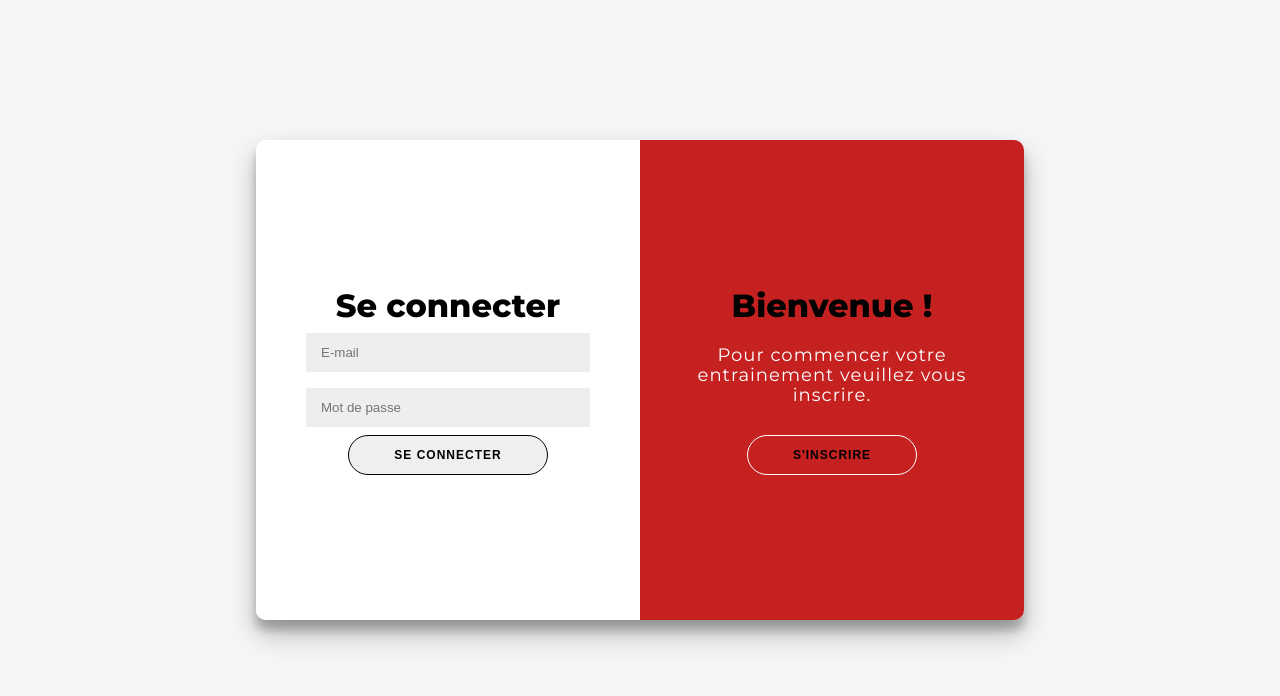
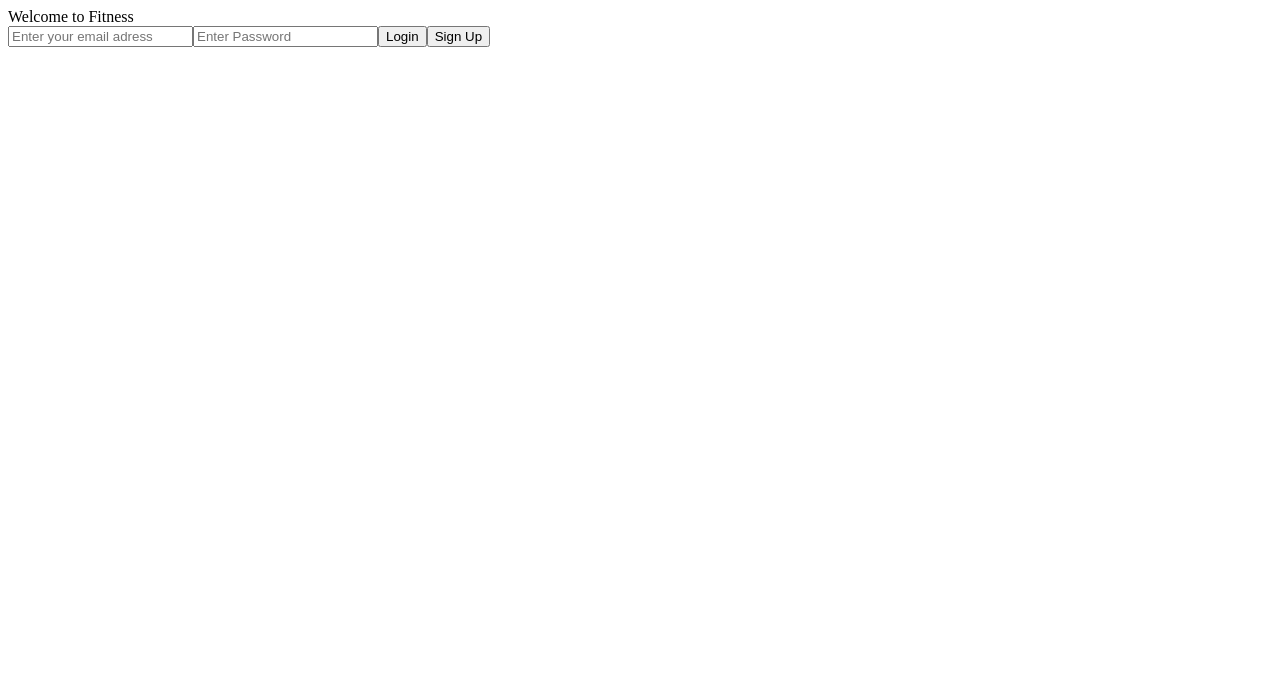
Before and after one commit to Anjara-org/fitness_front, a Next.js app: page / in a window 1280 px wide. Shown: the top 696 px of the page. Built offline with nearby package versions, Linux system fonts and the light colour scheme.

Commit message:
feat: navbar

```diff
--- a/package.json
+++ b/package.json
@@ -10,14 +10,18 @@
   },
   "dependencies": {
     "axios": "^1.6.7",
+    "bootstrap": "^5.3.2",
     "jquery": "^3.7.1",
     "js-cookie": "^3.0.5",
     "jsonwebtoken": "^9.0.2",
     "next": "14.1.0",
+    "next-auth": "^4.24.6",
     "react": "^18",
     "react-dom": "^18"
   },
   "devDependencies": {
+    "@types/node": "20.11.19",
+    "@types/react": "18.2.56",
     "eslint": "^8",
     "eslint-config-next": "14.1.0",
     "typescript": "^5.3.3"
--- a/src/pages/_app.js
+++ b/src/pages/_app.js
@@ -1,4 +1,3 @@
-import "@/styles/globals.css";
 
 export default function App({ Component, pageProps }) {
   return <Component {...pageProps} />;
--- /dev/null
+++ b/src/pages/components/Container.js
@@ -0,0 +1,3 @@
+export default function Container({ children }) {
+    return <div className="container">{children}</div>;
+}
--- a/src/pages/components/login/index.jsx
+++ b/src/pages/components/login/index.jsx
@@ -12,22 +12,21 @@ export default function Login(){
         const email = formData.get('email')
         const password = formData.get('password')
 
-    try{
-        const response = await fetch('/api/login', {
-            method: 'POST',
-            headers: {'content type' : 'application/json'},
-            body: JSON.stringify({email, password}),
-        })
+        try {
+            const response = await axios.post('http://localhost8080/login', {
+              email: email,
+              password: password
+            });
 
-        if (!response.ok) throw new Error("Login failed");
+            const { token } = response.data;
+            document.cookie = `token=${token}; path=/`;
+            router.push("/components/profile");
+          } catch (error) {
+            console.error(error);
+            setError("Login failed");
+          }
+        };
 
-      const { token } = await response.json();
-      document.cookie = `token=${token}; path=/`;
-      router.push("/components/profile");
-    } catch (error) {
-      console.error(error);
-    }
-    }
     return(
             <form className="form-container" onSubmit={handleSubmit}>
             Welcome to Fitness
--- a/src/pages/components/signUp/index.jsx
+++ b/src/pages/components/signUp/index.jsx
@@ -1,5 +1,6 @@
 import { FormEvent, useState } from 'react';
 import { useRouter } from 'next/router';
+import axios from 'axios';
 
 export default function SignUp(){
     const router = useRouter
@@ -14,21 +15,21 @@ export default function SignUp(){
         const email = formData.get('email')
         const password = formData.get('password')
 
-        try{
-            const response = await fetch('/api/signup', {
-                method: 'POST',
-                headers: {'content type' : 'application/json'},
-                body: JSON.stringify({firstName, lastName, email, password}),
-            })
 
-            if(response.ok){
-                router.push('/profile')
-            }else{
-                const errorMessage = await response.text()
-                throw new Error(errorMessage)
-            }
-        }catch (error){
-            setError('something went wrong')
+        try {
+            const response = await axios.post("http://localhost:8080/signup", {
+                firstname: firstName,
+                lastname: lastName,
+                email: email,
+                password: password
+            }, { withCredentials: true });
+
+            console.log(response);
+            // Rediriger l'utilisateur vers une autre page après l'inscription réussie
+            router.push('/profile');
+        } catch (error) {
+            console.error('Une erreur s\'est produite lors de l\'inscription :', error);
+            setError(error.message);
         }
 
     }
--- a/src/pages/index.js
+++ b/src/pages/index.js
@@ -1,110 +1,7 @@
-import styles from './index.module.css';
-import $ from "jquery";
-import {useEffect} from "react";
+import Login from "./components/login";
 
-export default function SignUpLogIn () {
-
-    // Switch login to signup
-    useEffect(() => {
-        const sign_in = $( '#sign_in' );
-        const sign_up = $( '#sign_up' );
-        const container = $( '#container' );
-
-        sign_in.on('click', () => {
-            container.removeClass(styles.right_panel_active);
-        });
-
-        sign_up.on('click', () => {
-            container.addClass(styles.right_panel_active);
-        });
-
-    }, []);
-
-    return (
-        <div className={styles.body}>
-            <div
-                className={styles.container}
-                id={'container'}
-            >
-                <div className={`
-                    ${styles.form_container}
-                    ${styles.sign_up_container}
-                `}>
-                    <form>
-                        <h1 className={styles.h1}>Créer un compte</h1>
-                        <input
-                            type={'text'}
-                            placeholder={'Nom'}
-                        />
-                        <input
-                            type={'email'}
-                            placeholder={'E-mail'}
-                        />
-                        <input
-                            type={'password'}
-                            placeholder={'Mot de passe'}
-                        />
-                        <button className={styles.button}>
-                            {"S'inscrire"}
-                        </button>
-                    </form>
-                </div>
-                <div className={`
-                    ${styles.form_container}
-                    ${styles.sign_in_container}
-                `}>
-                    <form>
-                        <h1>Se connecter</h1>
-                        <input
-                            type={'email'}
-                            placeholder={'E-mail'}
-                        />
-                        <input
-                            type={'password'}
-                            placeholder={'Mot de passe'}
-                        />
-                        <button className={styles.button}>
-                            {"Se connecter"}
-                        </button>
-                    </form>
-                </div>
-                <div className={styles.overlay_container}>
-                    <div className={styles.overlay}>
-                        <div className={`
-                            ${styles.overlay_panel}
-                            ${styles.overlay_left}
-                        `}>
-                            <h1 className={styles.h1}>Bon retour !</h1>
-                            <p className={styles.p}>Pour continuer votre entrainement veuillez vous connecter.</p>
-                            <button
-                                className={`
-                                    ${styles.ghost}
-                                    ${styles.button}
-                                `}
-                                id={'sign_in'}
-                            >
-                                {"Se connecter"}
-                            </button>
-                        </div>
-                        <div className={`
-                            ${styles.overlay_panel}
-                            ${styles.overlay_right}
-                        `}>
-                            <h1 className={styles.h1}>Bienvenue !</h1>
-                            <p className={styles.p}>Pour commencer votre entrainement veuillez vous inscrire.</p>
-                            <button
-                                className={`
-                                    ${styles.ghost}
-                                    ${styles.button}
-                                `}
-                                id={'sign_up'}
-                            >
-                                {"S'inscrire"}
-                            </button>
-                        </div>
-                    </div>
-                </div>
-            </div>
-        </div>
-    );
+export default function page(){
+    return(
+        <Login />
+    )
 }
```
Also changed, not shown: src/pages/components/backOffice/dashboard.jsx (added, +7 -0 lines), src/pages/components/backOffice/navbar.jsx (added, +36 -0 lines), tsconfig.json (added, +28 -0 lines), src/pages/components/backOffice/index.jsx (deleted), 1 other file (tests, documents, lock files or other folders).
